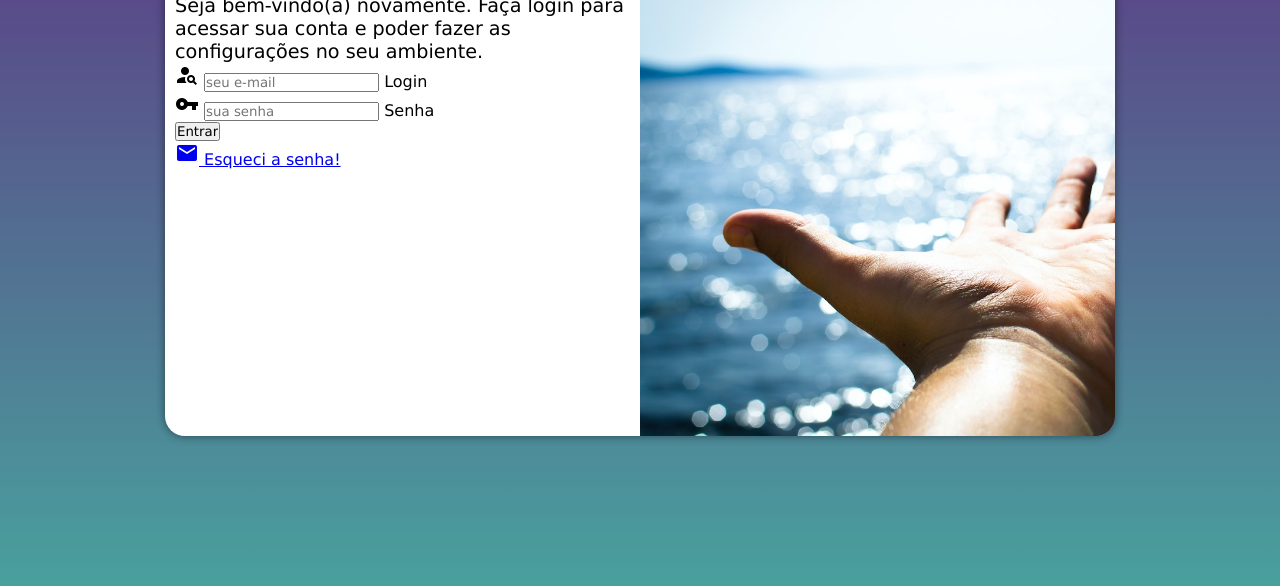
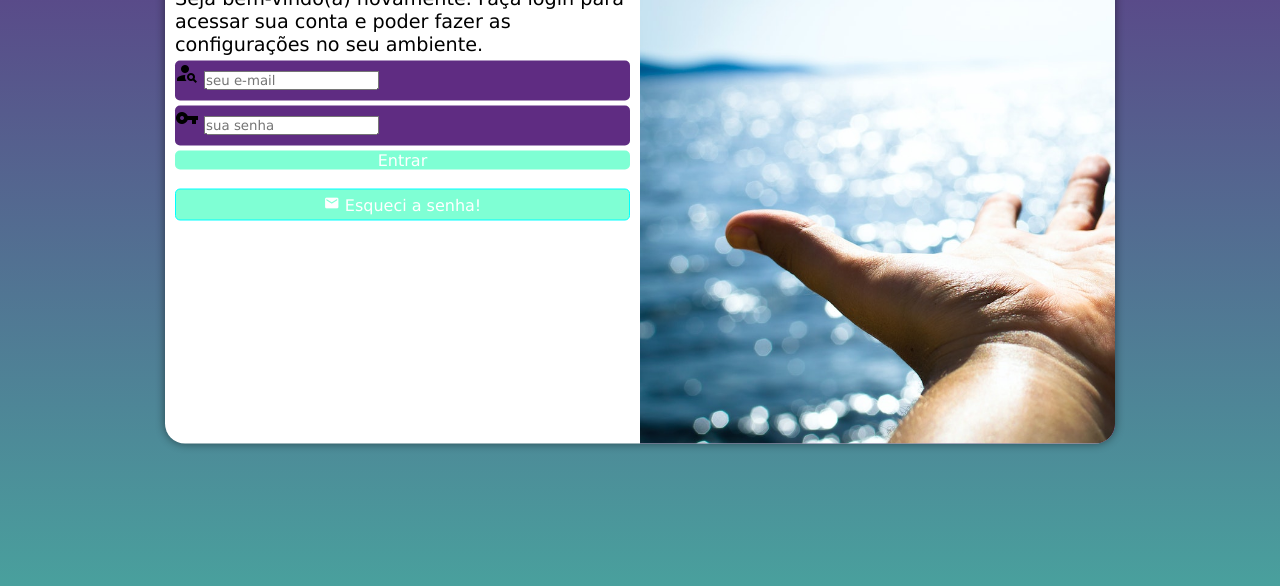
Before and after one commit to PedroFerreiraDaSilvaNeto/CURSO-EM-VIDEO-Projeto-Login, a plain HTML site: page index.html in a window 1280 px wide. Shown: the part 214-800 px from the top of the page. Drawn offline with Linux system fonts and the light colour scheme.

Commit message:
formatação do formulário

```diff
--- a/estilos/style.css
+++ b/estilos/style.css
@@ -33,7 +33,7 @@
     overflow: hidden;
     background-color: white;
     width: 250px;
-    height: 500px;
+    height: 515px;
     border-radius: 20px;
     box-shadow: 0px 0px 10px rgba(0, 0, 0, 0.492);
 
@@ -61,3 +61,57 @@
 div#formulario > p {
     font-size: 0.8em;
 }
+
+form > div.campo {
+    background-color: #5f2c82;
+    display: block;
+    width: 100%;
+    height: 40px;
+    border-radius: 5px;
+    margin: 5px 0px;
+
+}
+
+div.campo > label {
+    display: none;
+}
+
+form > input[type= submit] {
+    display: block;
+    font-size: 1em;
+    height: 40%;
+    width: 100%;
+    background-color: aquamarine;
+    color: white;
+    border: none;
+    border-radius: 5px;
+    cursor: pointer;
+}
+
+form > input[type= submit]:hover {
+    background-color: rgb(70, 140, 117);
+}
+
+form > a.botao {
+    display: block;
+    text-align: center;
+    font-size: 1em;
+    width: 100%;
+    height: 40%;
+    padding: 5px;
+    background-color: aquamarine;
+    border: 1px solid aqua ;
+    text-decoration: none;
+    border-radius: 5px;
+    color:white ;
+
+}
+
+form > a.botao:hover {
+    background-color: rgb(70, 140, 117);
+}
+
+form > a.botao > span {
+    font-size: 1em;
+
+}
--- a/index.html
+++ b/index.html
@@ -37,7 +37,7 @@
 
                     <input type="submit" value="Entrar"><br>
 
-                    <a href="Esqueci.html">
+                    <a href="Esqueci.html" class="botao">
                           <span class="material-icons">local_post_office</span> Esqueci a senha!
                     </a>
 
```
